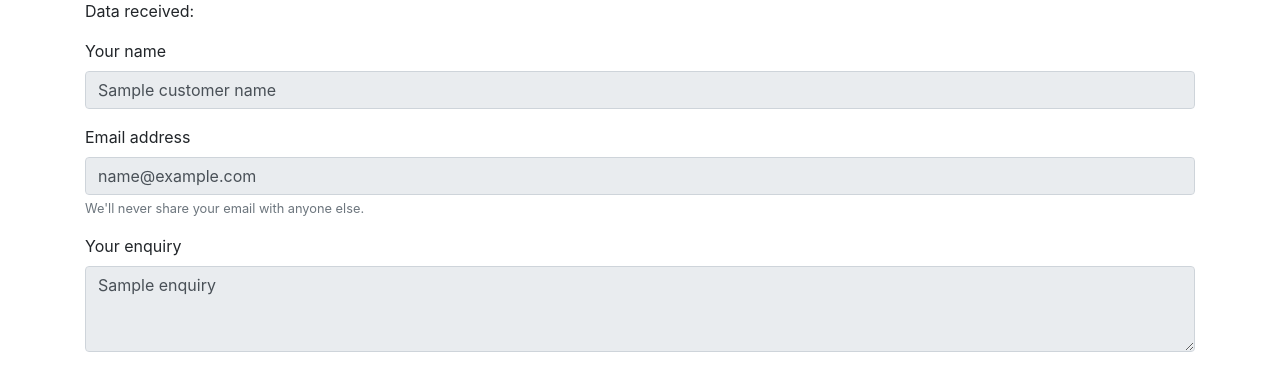
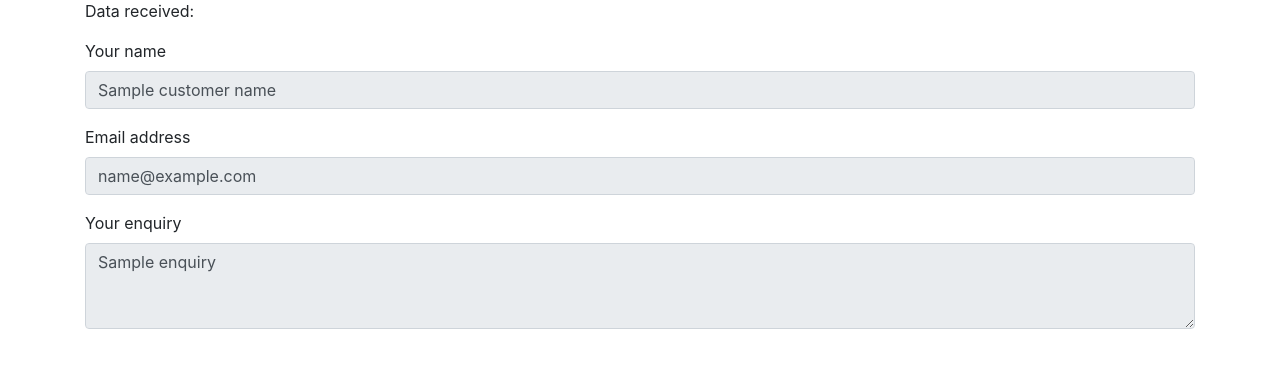
Before and after one commit to dr-matt-smith/php-foundations-book-codes-mvc-twig, a PHP site: template bootstrap6/templates/confirmData.php in a window 1280 px wide. Shown: the part 137-528 px from the top of the page. Run offline with PHP 8.4, Linux system fonts and the light colour scheme; the template is opened without the code that fills it: most values are stand-ins (such as "Sample title", 1, 10 or a date in 2020).

Commit message:
remove soem form code from confirmation page

```diff
--- a/bootstrap6/templates/confirmData.php
+++ b/bootstrap6/templates/confirmData.php
@@ -24,16 +24,15 @@ Thanks your for your enquiry - we aim to respond within 2 working days.
 
 <div class="form-group">
     <label for="exampleInputEmail1">Your name</label>
-    <input class="form-control" name="customerName" value="<?= $customerName ?>" readonly>
+    <input class="form-control" value="<?= $customerName ?>" readonly>
 </div>
 
 <div class="form-group">
     <label for="exampleInputEmail1">Email address</label>
-    <input type="email" class="form-control" aria-describedby="emailHelp" name="customerEmail" value="<?= $customerEmail ?>" readonly>
-    <small id="emailHelp" class="form-text text-muted">We'll never share your email with anyone else.</small>
+    <input class="form-control" value="<?= $customerEmail ?>" readonly>
 </div>
 
 <div class="form-group">
     <label for="exampleFormControlTextarea1">Your enquiry</label>
-    <textarea class="form-control" name="enquiry" rows="3" readonly><?= $enquiry ?></textarea>
+    <textarea class="form-control" rows="3" readonly><?= $enquiry ?></textarea>
 </div>
```
